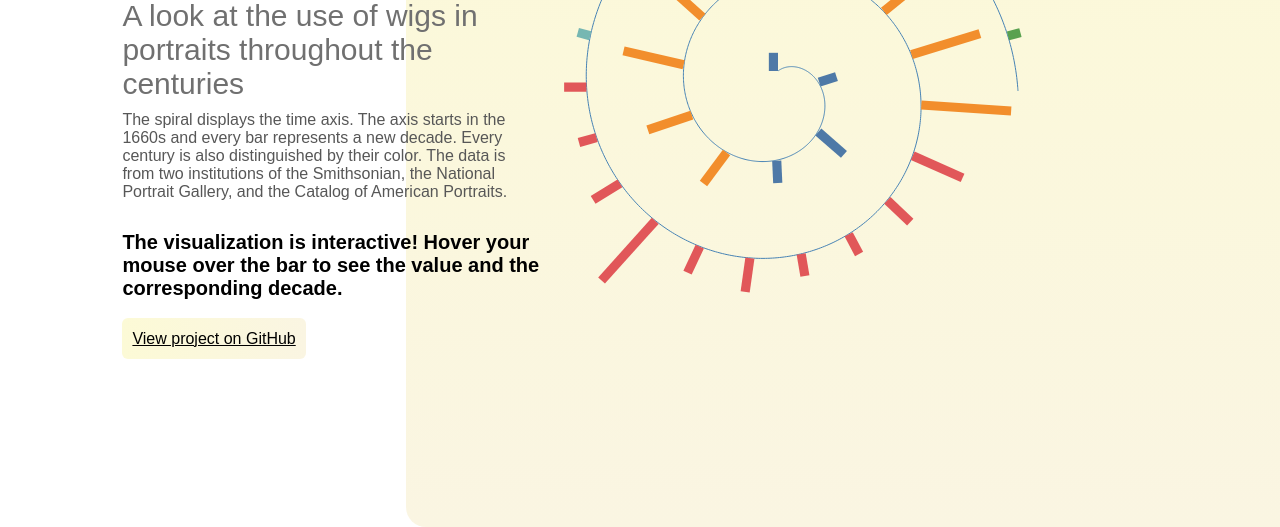
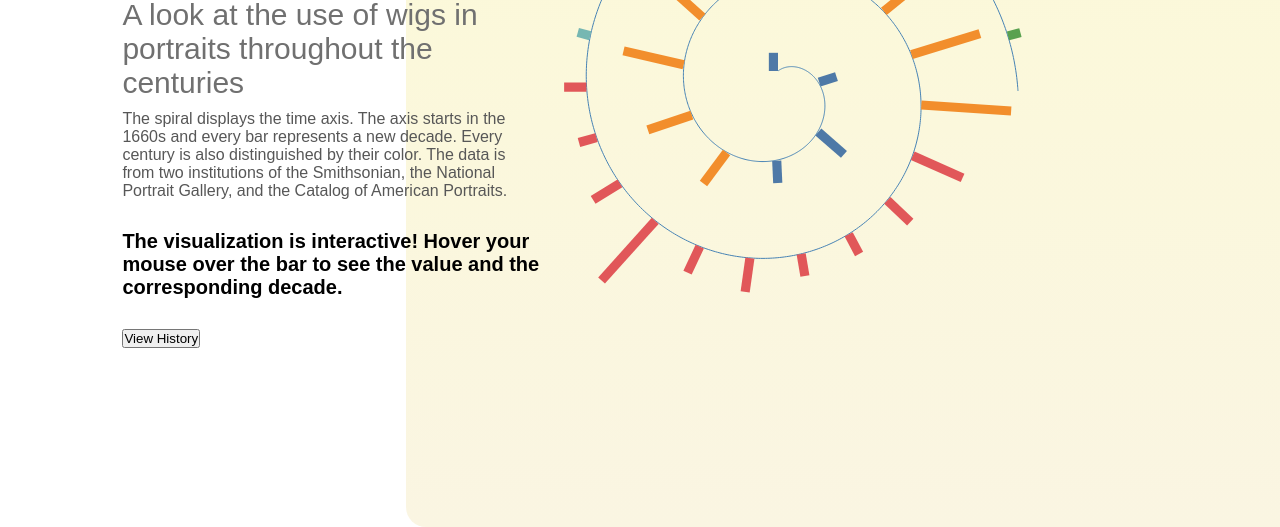
Before and after one commit to gisligudjons/gisligudjons.github.io, a plain HTML site: page index.html in a window 1280 px wide. Shown: the part 273-800 px from the top of the page. Drawn offline with nearby package versions, Linux system fonts and the light colour scheme.

Commit message:
Update index.html

```diff
--- a/index.html
+++ b/index.html
@@ -30,7 +30,7 @@
           the National Portrait Gallery, and the Catalog of American Portraits. </p>
         <h4>The visualization is interactive! Hover your mouse over the bar to see the value and the corresponding decade.</h4>
         <!-- <button type="button">View project on GitHub</button> -->
-        <a href="https://github.com/gisligudjons/major-studio-1/tree/main/Final" class="button">View project on GitHub</a>
+        <a href="index2.html"><button>View History</button></a>
       </div>
       <div id="chart">
       <script data-require="d3@4.0.0" data-semver="4.0.0" src="https://d3js.org/d3.v4.js"></script>
```
